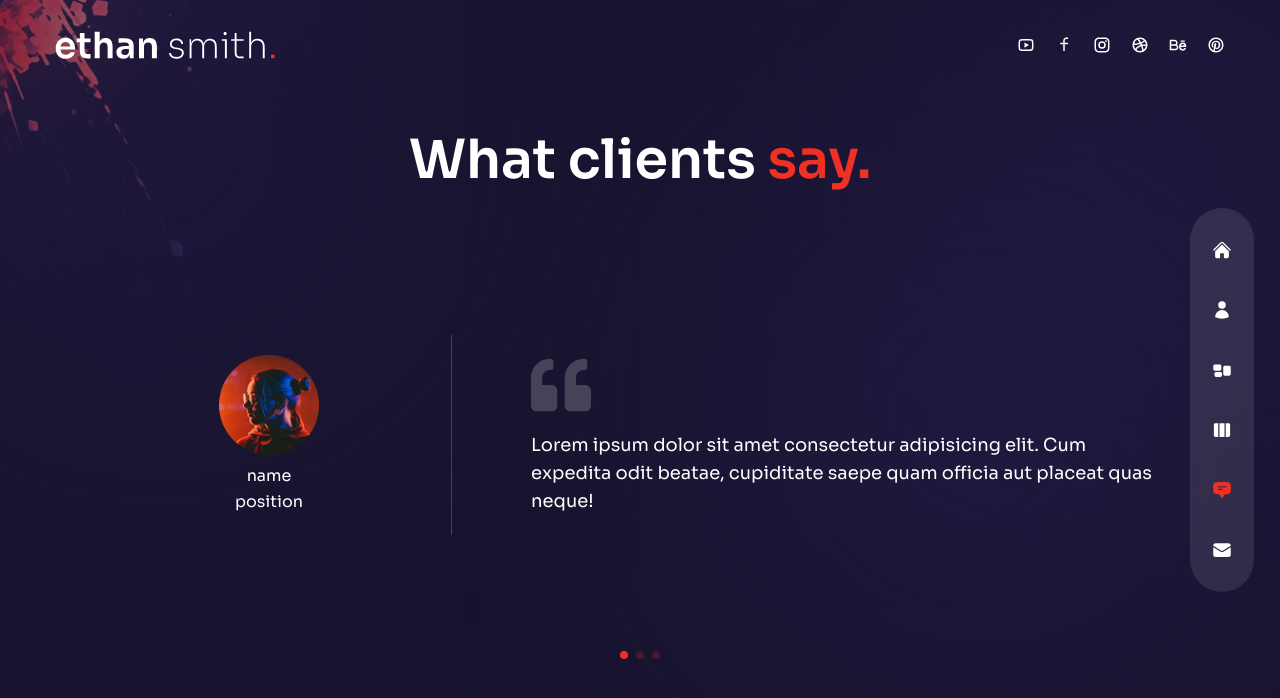
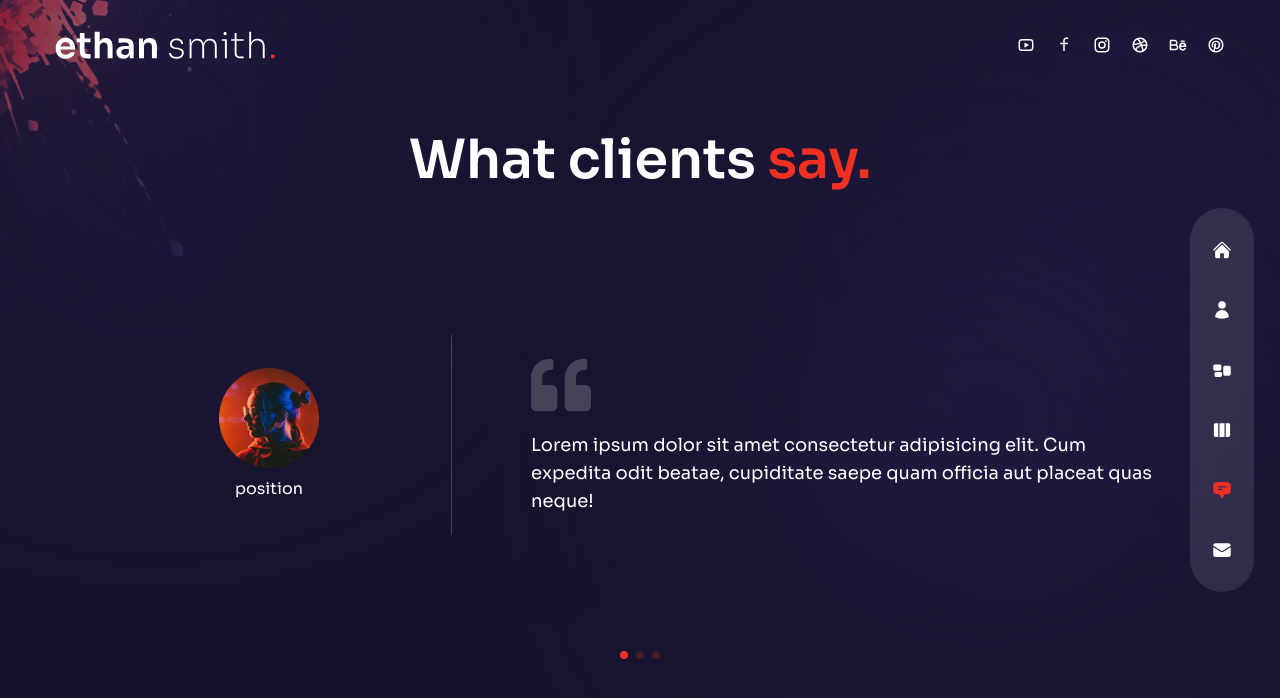
Before and after one commit to erickdc7/react-portfolio-2, a Next.js app: page /testimonials in a window 1280 px wide. Shown: the top 698 px of the page. Built offline with nearby package versions, Linux system fonts and the light colour scheme.

Commit message:
add text styles

```diff
--- a/components/TestimonialSlider.js
+++ b/components/TestimonialSlider.js
@@ -63,7 +63,9 @@ const TestimonialSlider = () => {
                       <Image src={person.image} width={100} height={100} alt="" />
                     </div>
                     {/* Name */}
-                    <div>name</div>
+                    <div className="text-lg">
+
+                    </div>
                     {/* Position */}
                     <div>position</div>
                   </div>
```
